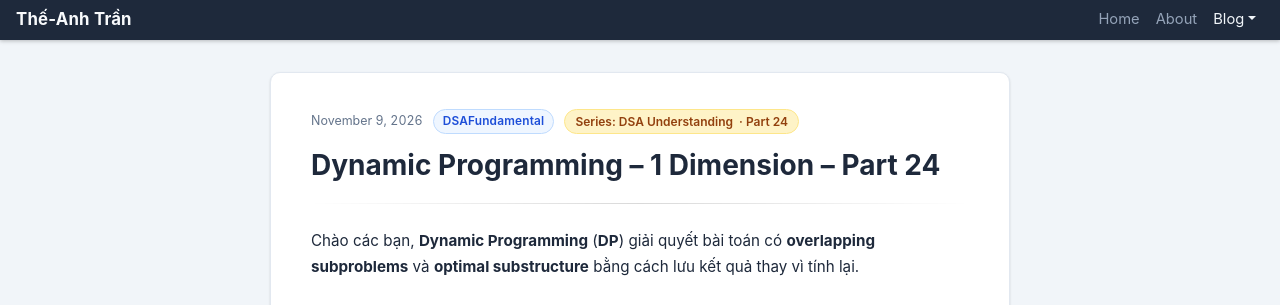
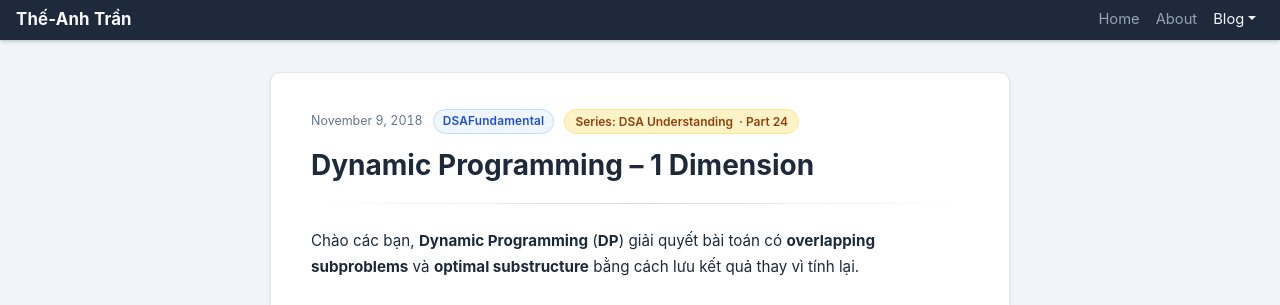
Before and after one commit to anhttmle/anhttmle.github.io, a Jekyll site: the page built from _posts/2018-11-09-DSA-24.md, in a window 1280 px wide and 1400 px high. Shown: the top 305 px of the window. Built offline with Jekyll 4.4.1, drawn with Linux system fonts in a browser that asks for light colours; some of the changed text lies outside the part shown.

Commit message:
Update and rename 2026-11-09-DSA-24.md to 2018-11-09-DSA-24.md

```diff
--- a/_posts/2026-11-09-DSA-24.md
+++ b/_posts/2018-11-09-DSA-24.md
@@ -1,6 +1,6 @@
 ---
-title: "Dynamic Programming – 1 Dimension – Part 24"
-date: 2026-11-09
+title: "Dynamic Programming – 1 Dimension"
+date: 2018-11-09
 layout: post
 categories: DSAFundamental
 series: "DSA Understanding"
```
